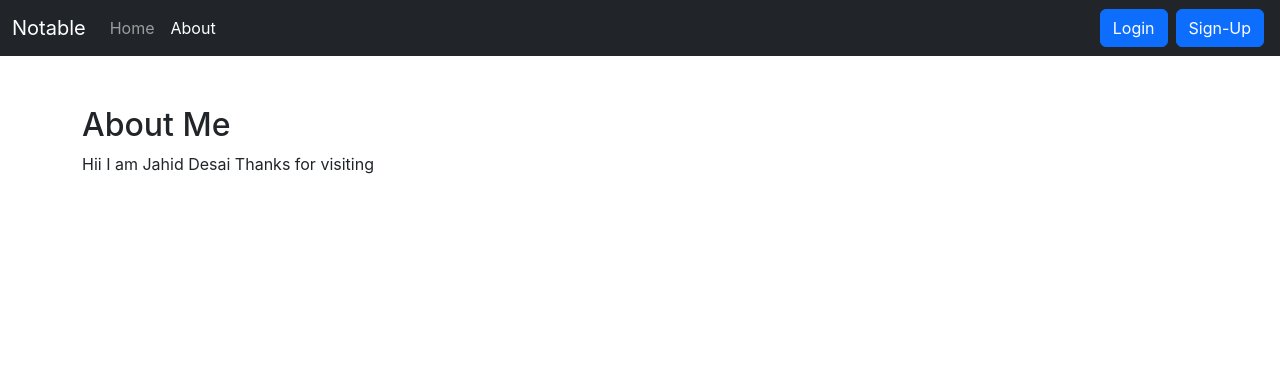
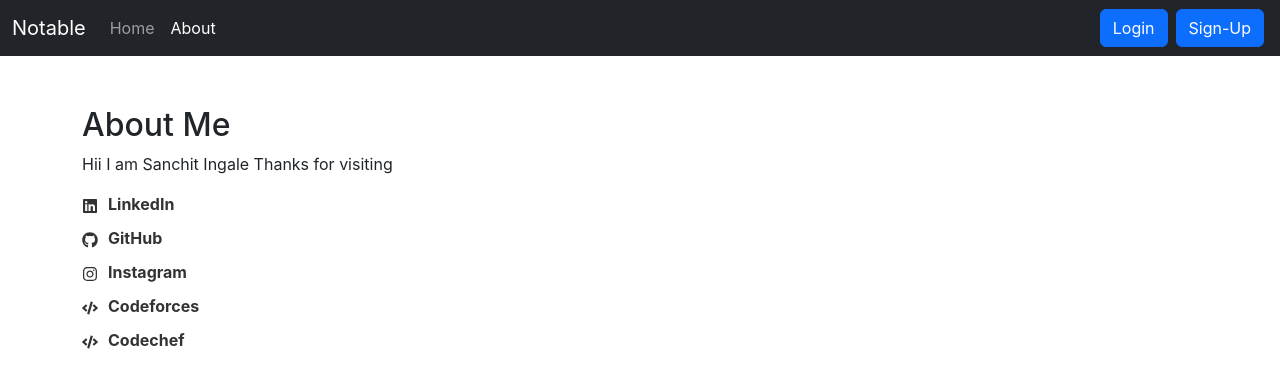
Before and after one commit to sanchit339/INoteBook-Deploy, a React (Create React App) app in the folder Frontend/: page /about in a window 1280 px wide. Shown: the top 386 px of the page. Built offline with nearby package versions, Linux system fonts and the light colour scheme.

Commit message:
About Chnage

```diff
--- a/Frontend/src/components/About.js
+++ b/Frontend/src/components/About.js
@@ -34,10 +34,10 @@
   return (
     <div className="futuristic-template">
       <h2>About Me</h2>
-      <p>Hii I am Jahid Desai Thanks for visiting</p>
+      <p>Hii I am Sanchit Ingale Thanks for visiting</p>
 
       <div className="links-container">
-        {/* {socialLinks.map((link, index) => (
+        {socialLinks.map((link, index) => (
           <a
             key={index}
             href={link.url}
@@ -48,7 +48,7 @@
             <div className="link-icon">{link.icon}</div>
             <div className="link-name">{link.name}</div>
           </a>
-        ))} */}
+        ))}
       </div>
     </div>
   );
```
